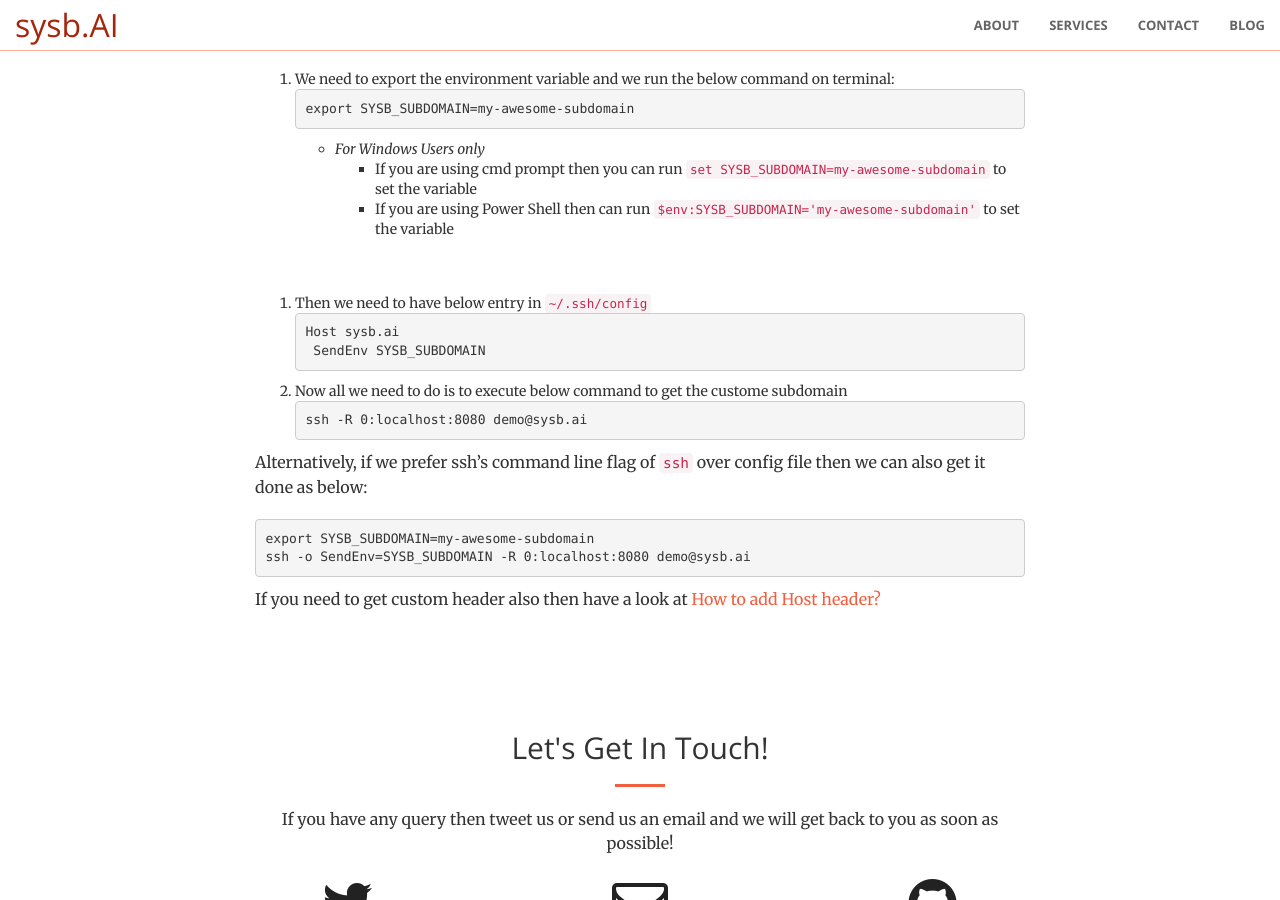
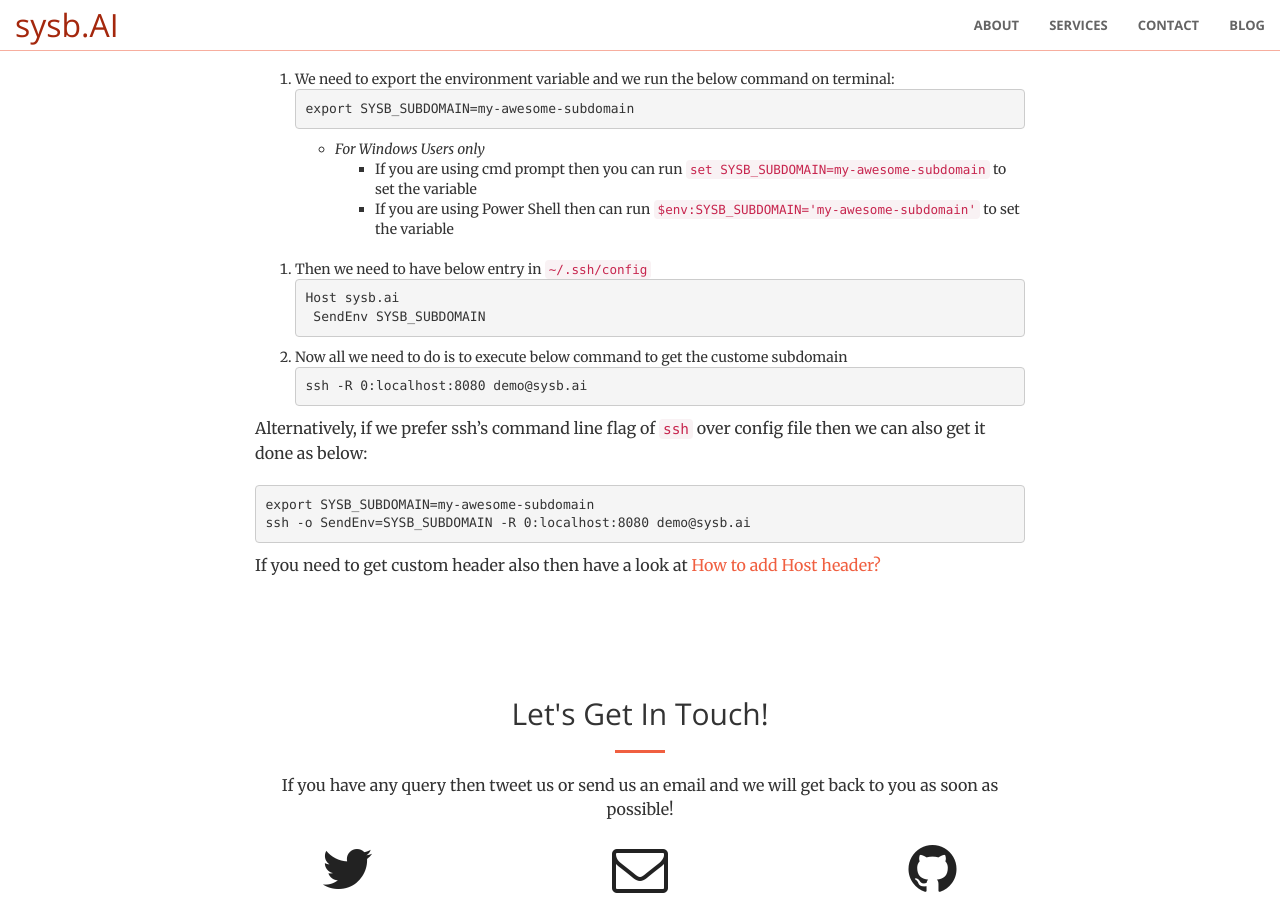
Before and after one commit to usama7628674/sysb.AI, a Jekyll site: the page built from _posts/2020-02-04-how-to-get-static-subdomain.md, in a window 1280 px wide and 900 px high, scrolled down 685 px. Built offline with Jekyll 4.4.1, drawn with Linux system fonts in a browser that asks for light colours.

Commit message:
few change

````diff
--- a/_posts/2020-02-04-how-to-get-static-subdomain.md
+++ b/_posts/2020-02-04-how-to-get-static-subdomain.md
@@ -13,7 +13,7 @@ export SYSB_SUBDOMAIN=my-awesome-subdomain
     - _For Windows Users only_
         - If you are using cmd prompt then you can run `set SYSB_SUBDOMAIN=my-awesome-subdomain` to set the variable
         - If you are using Power Shell then can run `$env:SYSB_SUBDOMAIN='my-awesome-subdomain'` to set the variable
-<p>&nbsp;</p>
+<p></p>
 1. Then we need to have below entry in `~/.ssh/config`
 ```
 Host sysb.ai
````
